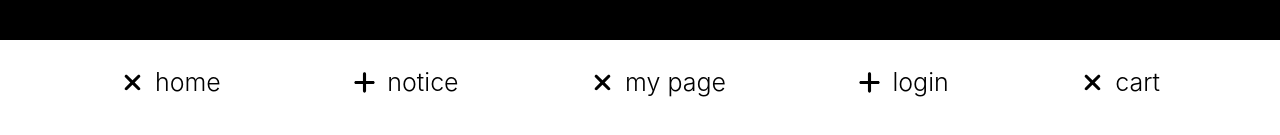
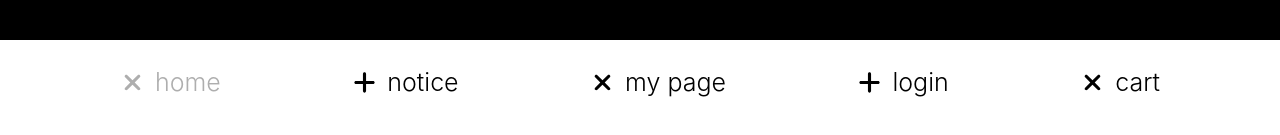
Before and after one commit to Palwol/vite-example, a React (Vite) app: page / in a window 1280 px wide. In both pictures the pointer is over the item "home". Shown: the part 593-728 px from the top of the page. Built offline with nearby package versions, Linux system fonts and the light colour scheme.

Commit message:
feat: navigation hover 시 color 변경

```diff
--- a/src/styles/Home.module.css
+++ b/src/styles/Home.module.css
@@ -32,4 +32,9 @@ nav ul li {
   display: flex;
   align-items: center;
   gap: 10px;
+  transition: color 0.3s;
 }
+
+nav ul li:hover {
+  color: rgb(174, 174, 174);
+}
```
